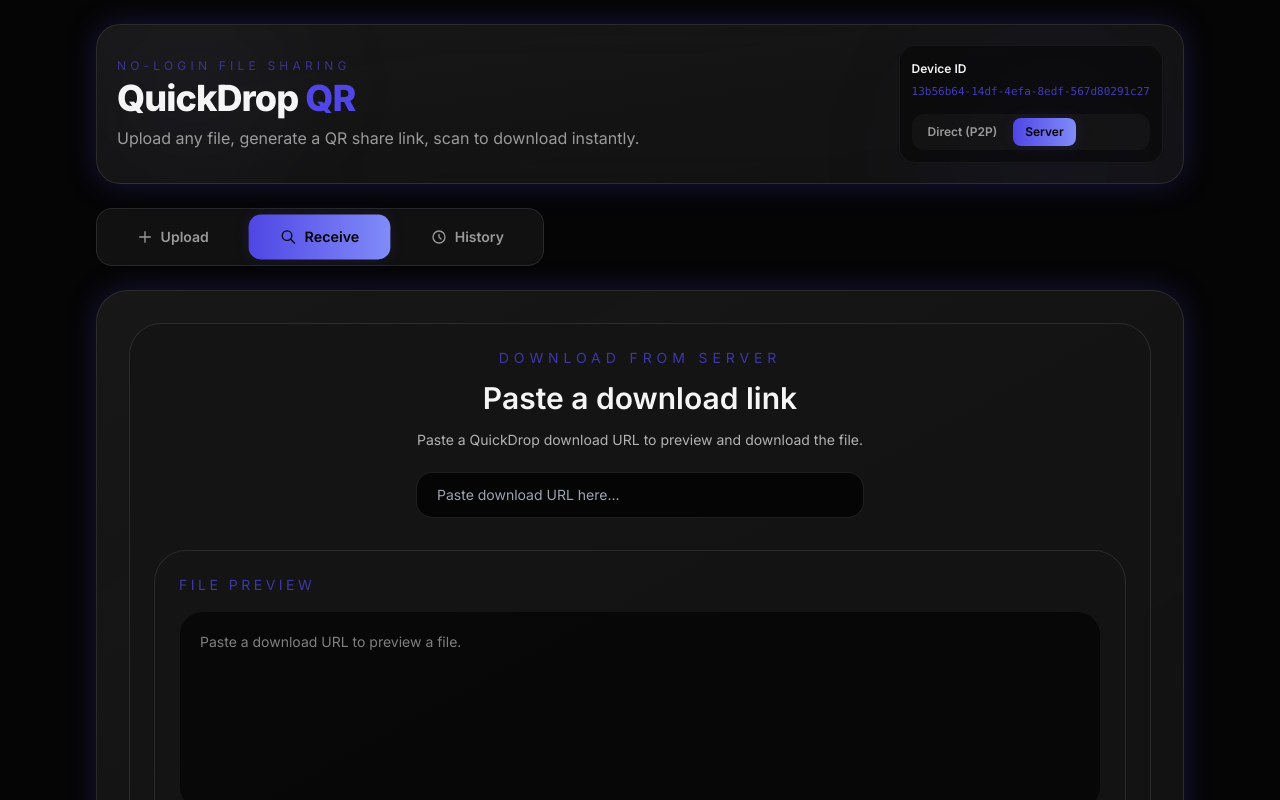
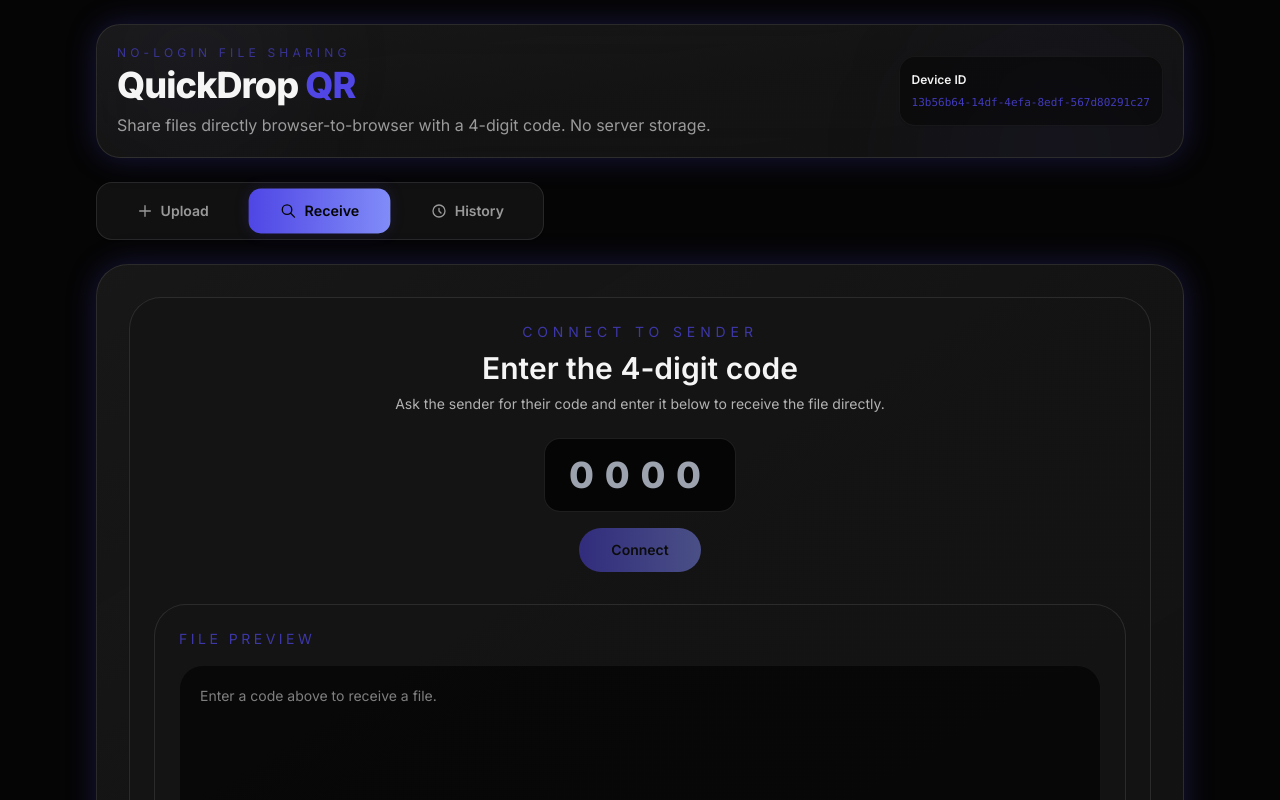
Before and after one commit to rohanz2003/QuickDrop, a React (Vite) app in the folder quickdrop-qr-app/frontend/: page / in a window 1280 px wide. Both pictures are taken after a click on the button "Receive". Shown: the top 800 px of the page. Built offline with nearby package versions, Linux system fonts and the light colour scheme; no server answers.

Commit message:
Always show 4-digit code in Receive tab, remove mode toggle, always P2P

```diff
--- a/quickdrop-qr-app/frontend/src/App.jsx
+++ b/quickdrop-qr-app/frontend/src/App.jsx
@@ -27,7 +27,6 @@
 function App() {
   const clientId = useClientId();
   const [activeTab, setActiveTab] = useState('Upload');
-  const [mode, setMode] = useState('Server');
   const [pendingRoom, setPendingRoom] = useState(null);
 
   useEffect(() => {
@@ -39,19 +38,14 @@
       window.history.replaceState({}, '', window.location.pathname);
     }
   }, []);
-  const modes = [
-    { key: 'P2P', label: 'Direct (P2P)' },
-    { key: 'Server', label: 'Server' }
-  ];
-
   const tabsContent = useMemo(() => {
     if (!clientId) return null;
     return {
-      Upload: <UploadTab clientId={clientId} mode={mode} />,
-      Receive: <ScanTab clientId={clientId} mode={mode} pendingRoom={mode === 'P2P' ? pendingRoom : null} />,
+      Upload: <UploadTab clientId={clientId} />,
+      Receive: <ScanTab clientId={clientId} pendingRoom={pendingRoom} />,
       History: <HistoryTab clientId={clientId} />
     };
-  }, [clientId, mode, pendingRoom]);
+  }, [clientId, pendingRoom]);
 
   return (
     <div className="min-h-screen bg-background text-onsurface">
@@ -66,30 +60,13 @@
                 QuickDrop <span className="text-primary">QR</span>
               </h1>
               <p className="mt-2 max-w-2xl text-sm text-onsurface/60 sm:text-base">
-                {mode === 'P2P'
-                  ? 'Share files directly browser-to-browser with a 4-digit code. No server storage.'
-                  : 'Upload any file, generate a QR share link, scan to download instantly.'}
+                Share files directly browser-to-browser with a 4-digit code. No server storage.
               </p>
             </div>
             <div className="flex flex-col gap-3 rounded-2xl bg-background/50 border border-white/5 p-3 text-sm text-onsurface-variant shadow-sm">
               <div>
                 <span className="font-semibold text-onsurface text-xs">Device ID</span>
                 <div className="mt-1 font-mono text-[11px] text-primary/80 break-all">{clientId || 'Generating...'}</div>
-              </div>
-              <div className="inline-flex gap-1 rounded-xl bg-surface/60 p-1">
-                {modes.map((option) => (
-                  <button
-                    key={option.key}
-                    onClick={() => setMode(option.key)}
-                    className={`rounded-lg px-3 py-1.5 text-xs font-semibold transition-all duration-300 ${
-                      mode === option.key
-                        ? 'bg-gradient-to-r from-primary to-accent text-background shadow-glow-sm'
-                        : 'text-onsurface/60 hover:text-onsurface'
-                    }`}
-                  >
-                    {option.label}
-                  </button>
-                ))}
               </div>
             </div>
           </div>
@@ -125,7 +102,7 @@
         </div>
 
         <footer className="mt-8 text-center text-xs text-onsurface/30">
-          QuickDrop QR &mdash; Files are transferred {mode === 'P2P' ? 'directly between devices' : 'via server'}. No login required.
+          QuickDrop QR &mdash; Files are transferred directly between devices. No login required.
         </footer>
       </div>
     </div>
--- a/quickdrop-qr-app/frontend/src/components/ScanTab.jsx
+++ b/quickdrop-qr-app/frontend/src/components/ScanTab.jsx
@@ -1,6 +1,5 @@
 import { useCallback, useEffect, useRef, useState } from 'react';
 import { addLocalHistoryEvent } from '../utils/historyStorage.js';
-import { apiUrl, downloadUrl } from '../utils/api.js';
 import { RTC_CONFIG, SIGNALING_WS_URL } from '../utils/signaling.js';
 
 function formatBytes(bytes) {
@@ -10,7 +9,7 @@
   return `${(bytes / 1024 ** power).toFixed(1)} ${units[power]}`;
 }
 
-export default function ScanTab({ clientId, mode, pendingRoom }) {
+export default function ScanTab({ clientId, pendingRoom }) {
   const [roomCode, setRoomCode] = useState('');
   const [filePreview, setFilePreview] = useState(null);
   const [error, setError] = useState('');
@@ -181,55 +180,12 @@
     document.body.removeChild(link);
   };
 
-  const downloadFromUrl = (url) => {
-    const match = url.match(/\/d\/(.+)$/);
-    if (!match) {
-      setError('Invalid download link');
-      return;
-    }
-    const fileId = match[1];
-    fetch(apiUrl(`/api/file/${fileId}`))
-      .then((res) => res.json())
-      .then((data) => {
-        if (data.file) {
-          setFilePreview(data.file);
 
-          addLocalHistoryEvent(clientId, {
-            clientId,
-            fileId,
-            type: 'download',
-            fileName: data.file.originalName,
-            fileSize: data.file.sizeBytes,
-            mimeType: data.file.mimeType,
-            timestamp: new Date().toISOString()
-          });
-
-          const link = document.createElement('a');
-          link.href = downloadUrl(fileId, clientId);
-          link.setAttribute('download', '');
-          document.body.appendChild(link);
-          link.click();
-          document.body.removeChild(link);
-        } else {
-          setError(data.error || 'Could not fetch file metadata');
-        }
-      })
-      .catch(() => setError('Unable to load file metadata'));
-  };
-
-  const handleUrlPaste = (e) => {
-    const url = e.clipboardData?.getData('text') || '';
-    if (url.includes('/d/')) {
-      e.preventDefault();
-      downloadFromUrl(url);
-    }
-  };
 
   return (
     <div className="space-y-6 animate-fade-in">
       <div className="rounded-[2rem] border border-white/10 bg-surface-low/80 p-6 shadow-sm">
-        {mode === 'P2P' ? (
-          <div className="flex flex-col items-center gap-6">
+        <div className="flex flex-col items-center gap-6">
             <div className="text-center">
               <p className="text-sm uppercase tracking-[0.35em] text-primary/70">Connect to sender</p>
               <h2 className="mt-2 text-3xl font-semibold text-onsurface">Enter the 4-digit code</h2>
@@ -261,21 +217,6 @@
               </button>
             </div>
           </div>
-        ) : (
-          <div className="flex flex-col items-center gap-3 text-center mb-6">
-            <p className="text-sm uppercase tracking-[0.35em] text-primary/70">Download from server</p>
-            <h2 className="text-3xl font-semibold text-onsurface">Paste a download link</h2>
-            <p className="max-w-2xl text-sm leading-6 text-onsurface/70">
-              Paste a QuickDrop download URL to preview and download the file.
-            </p>
-            <input
-              type="text"
-              placeholder="Paste download URL here..."
-              onPaste={handleUrlPaste}
-              className="mt-2 w-full max-w-md rounded-2xl border border-white/10 bg-background px-5 py-3 text-sm text-onsurface outline-none focus:border-primary/50 focus:shadow-glow-sm transition-all duration-300"
-            />
-          </div>
-        )}
 
         <div className="mt-8 rounded-[2rem] border border-white/10 bg-surface-low/90 p-6 shadow-sm">
           <p className="text-sm uppercase tracking-[0.25em] text-primary/70">File preview</p>
@@ -339,9 +280,7 @@
                 )}
               </div>
             ) : (
-              <p className="text-sm text-onsurface/50">
-                {mode === 'P2P' ? 'Enter a code above to receive a file.' : 'Paste a download URL to preview a file.'}
-              </p>
+              <p className="text-sm text-onsurface/50">Enter a code above to receive a file.</p>
             )}
           </div>
         </div>
--- a/quickdrop-qr-app/frontend/src/components/UploadTab.jsx
+++ b/quickdrop-qr-app/frontend/src/components/UploadTab.jsx
@@ -22,7 +22,7 @@
   return `${(bytes / 1024 ** power).toFixed(1)} ${units[power]}`;
 }
 
-export default function UploadTab({ clientId, mode }) {
+export default function UploadTab({ clientId }) {
   const [state, setState] = useState(initialState);
   const [qrFormat, setQrFormat] = useState('png');
   const [dragOver, setDragOver] = useState(false);
@@ -248,11 +248,7 @@
   };
 
   const handleUpload = () => {
-    if (mode === 'P2P') {
-      startP2P();
-    } else {
-      uploadServer();
-    }
+    startP2P();
   };
 
   const copyLink = async () => {
@@ -357,12 +353,10 @@
             <div className="space-y-2">
               <p className="text-sm uppercase tracking-[0.25em] text-primary/70">Upload</p>
               <h2 className="text-2xl font-semibold text-onsurface">
-                {mode === 'P2P' ? 'Share file directly (P2P)' : 'Upload file to server'}
+                Share file directly (P2P)
               </h2>
               <p className="text-sm text-onsurface/70">
-                {mode === 'P2P'
-                  ? 'Your file stays on your device. A QR code lets the receiver connect directly to you.'
-                  : 'Files are stored for 7 days on the server. No login required.'}
+                Your file stays on your device. Share the 4-digit code with the receiver to transfer directly.
               </p>
             </div>
 
@@ -393,12 +387,10 @@
                 <svg className="w-4 h-4 text-primary" fill="none" viewBox="0 0 24 24" stroke="currentColor">
                   <path strokeLinecap="round" strokeLinejoin="round" strokeWidth={2} d="M13 16h-1v-4h-1m1-4h.01M21 12a9 9 0 11-18 0 9 9 0 0118 0z" />
                 </svg>
-                {mode === 'P2P' ? 'Direct transfer info' : 'Server upload info'}
+                Direct transfer info
               </p>
               <p className="mt-1">
-                {mode === 'P2P'
-                  ? 'The receiver needs to enter your 4-digit code while you stay online. File is transferred directly browser-to-browser.'
-                  : 'Upload limit is 2GB per file. Files expire automatically after 7 days.'}
+                The receiver needs to enter your 4-digit code while you stay online. File is transferred directly browser-to-browser.
               </p>
             </div>
           </div>
@@ -413,10 +405,10 @@
                 <p className="text-base font-semibold text-onsurface break-all">{fileInfo}</p>
                 <div className="flex flex-wrap gap-2 text-xs text-onsurface/70">
                   <span className="rounded-full bg-primary/10 border border-primary/20 px-3 py-1 text-primary">
-                    {mode === 'P2P' ? 'Direct transfer' : 'Upload limit 2GB'}
+                    Direct transfer
                   </span>
                   <span className="rounded-full bg-white/5 px-3 py-1">
-                    {mode === 'P2P' ? 'Real-time' : 'Expires in 7 days'}
+                    Real-time
                   </span>
                 </div>
               </div>
@@ -437,7 +429,7 @@
           <div>
             <p className="text-sm uppercase tracking-[0.25em] text-primary/70">Upload action</p>
             <h3 className="mt-2 text-xl font-semibold text-onsurface">
-              {mode === 'P2P' ? 'Start direct transfer' : 'Upload and generate QR'}
+              Start direct transfer
             </h3>
           </div>
           <div className="flex gap-2">
@@ -456,7 +448,7 @@
                   {state.statusText || 'Processing...'}
                 </span>
               ) : (
-                mode === 'P2P' ? 'Start direct transfer' : 'Start upload'
+                'Start direct transfer'
               )}
             </button>
             {state.uploading && (
@@ -510,7 +502,7 @@
         </section>
       )}
 
-      {state.qrSvg && mode !== 'P2P' && (
+      {state.qrSvg && (
         <section className="rounded-[2rem] border border-white/10 bg-surface-low/80 p-6 shadow-sm animate-bounce-in">
           <div className="grid gap-6 lg:grid-cols-[0.9fr_1.1fr]">
             <div className="rounded-3xl border border-white/10 bg-background/80 p-6">
```
